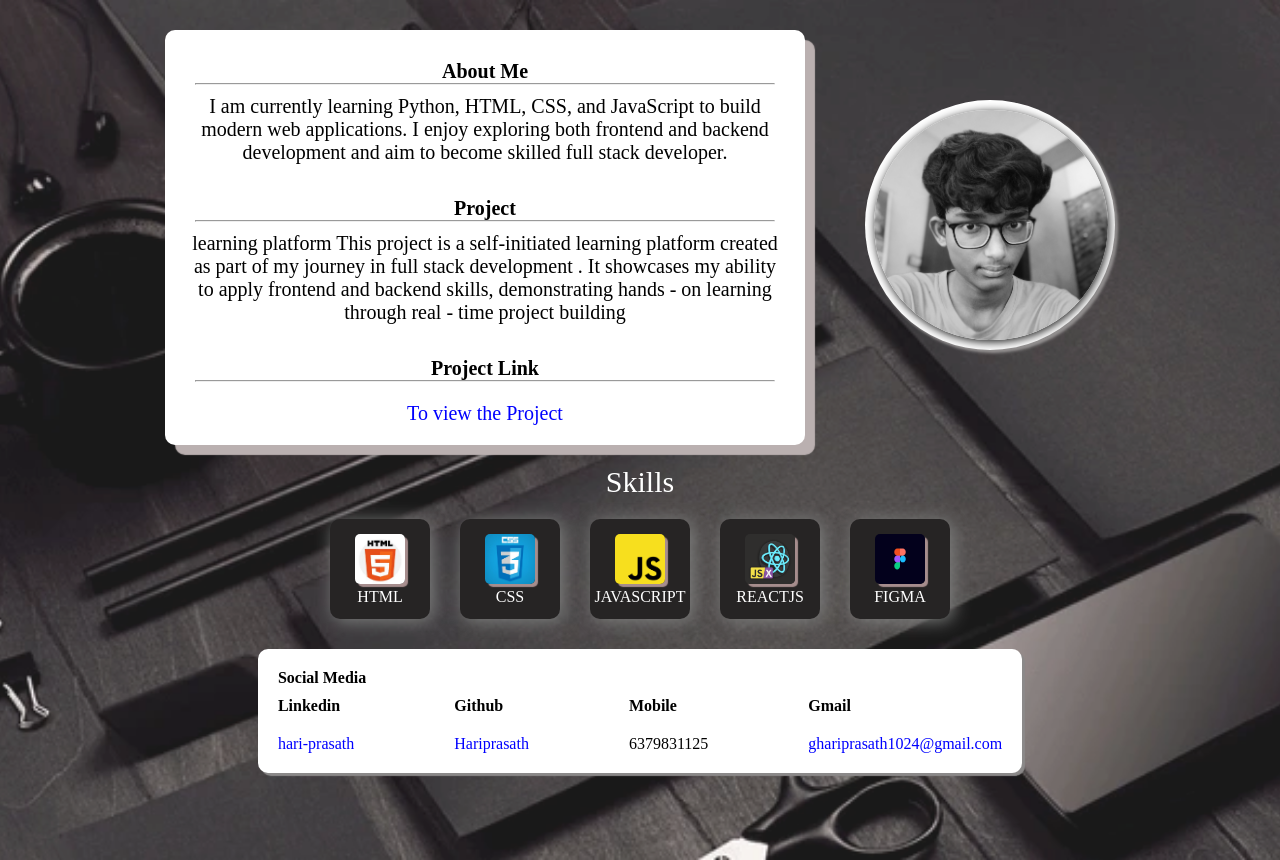
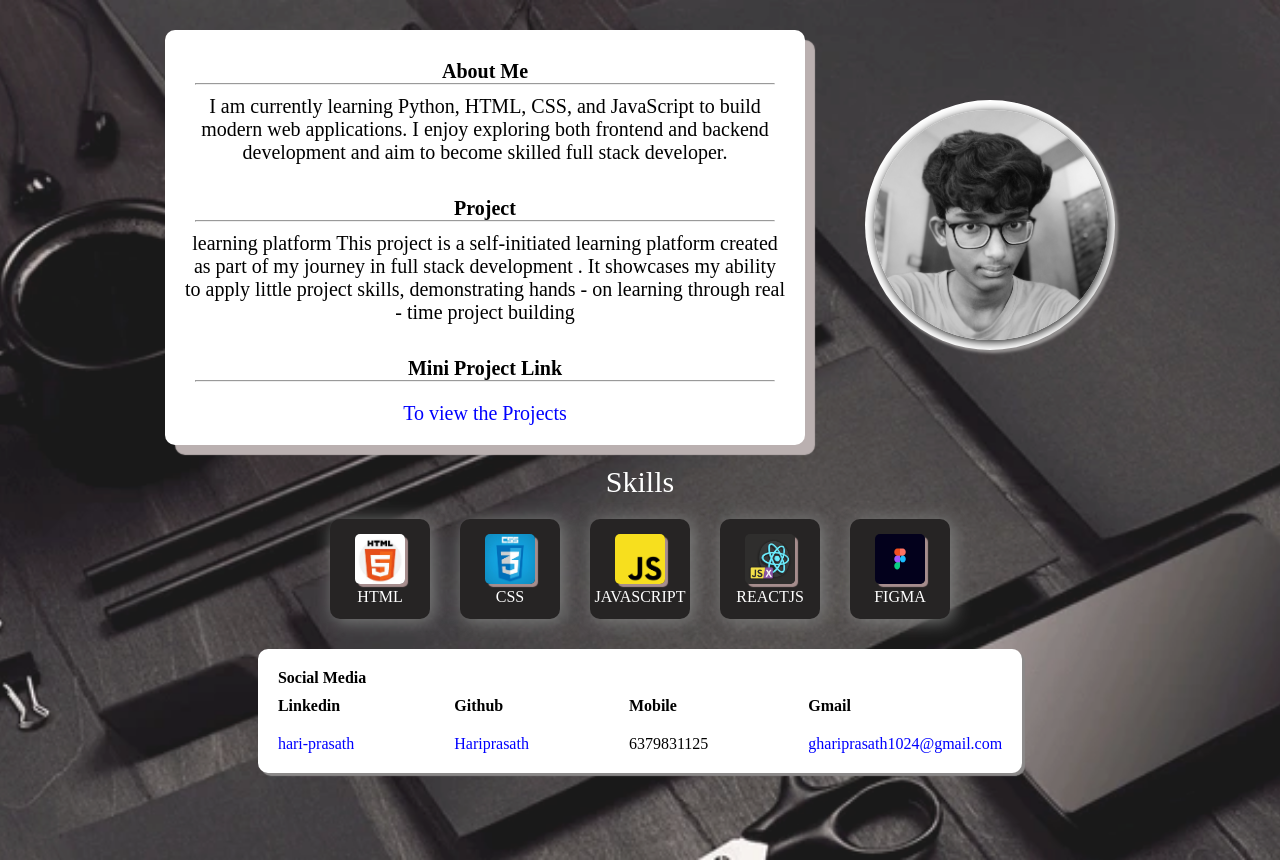
Before and after one commit to ghariprasath1024/reactportfolio, a React (Create React App) app: page / in a window 1280 px wide. Built offline with nearby package versions, Linux system fonts and the light colour scheme.

Commit message:
changing the address

```diff
--- a/package.json
+++ b/package.json
@@ -9,6 +9,7 @@
     "@testing-library/user-event": "^13.5.0",
     "react": "^19.2.0",
     "react-dom": "^19.2.0",
+    "react-router-dom": "^7.9.5",
     "react-scripts": "5.0.1",
     "web-vitals": "^2.1.4"
   },
--- a/src/App.js
+++ b/src/App.js
@@ -3,7 +3,7 @@ import Portfolio from './Portfolio/Portfolio';
 import Skill from './Portfolio/Skill';
 export const PortContext = createContext();
 function App() {
-  const [content] = useState(["I am currently learning Python, HTML, CSS, and JavaScript to build modern web applications. I enjoy exploring both frontend and backend development and aim to become skilled full stack developer.", "learning platform This project is a self-initiated learning platform created as part of my journey in full stack development . It showcases my ability to apply frontend and backend skills, demonstrating hands - on learning through real - time project building "]);
+  const [content] = useState(["I am currently learning Python, HTML, CSS, and JavaScript to build modern web applications. I enjoy exploring both frontend and backend development and aim to become skilled full stack developer.", "learning platform This project is a self-initiated learning platform created as part of my journey in full stack development . It showcases my ability to apply little project skills, demonstrating hands - on learning through real - time project building "]);
   const [skills] = useState(["HTML", "CSS", "JAVASCRIPT", "REACTJS", "FIGMA"]);
   return (
     <>
--- a/src/Portfolio/Portfolio.jsx
+++ b/src/Portfolio/Portfolio.jsx
@@ -11,8 +11,8 @@ const Portfolio = () => {
                     <p className='content'>{content[0]}</p><br />
                     <p className='content'><b>Project</b></p><hr />
                     <p className='content'>{content[1]}</p><br />
-                    <p className='content'><b>Project Link</b></p><hr />
-                    <a href='https://ghariprasath1024.github.io/HtmlAndCssProject/' className="fooder1">To view the  Project </a>
+                    <p className='content'><b>Mini Project Link</b></p><hr />
+                    <a href='https://miniproject12345.netlify.app/' className="fooder1">To view the Projects </a>
                 </div>
                 <div className='Aboutme1'>
                     <img src={hari} alt="hari" className='hari' />
```
Also changed, not shown: 1 other file (tests, documents, lock files or other folders).
